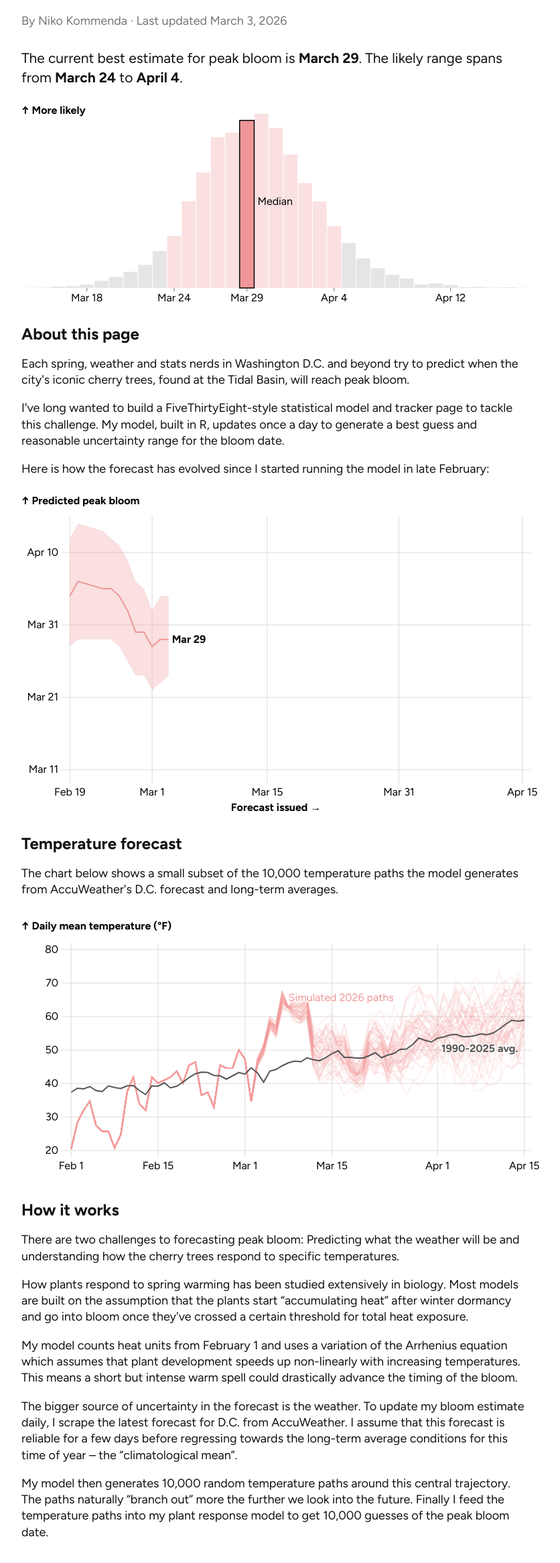
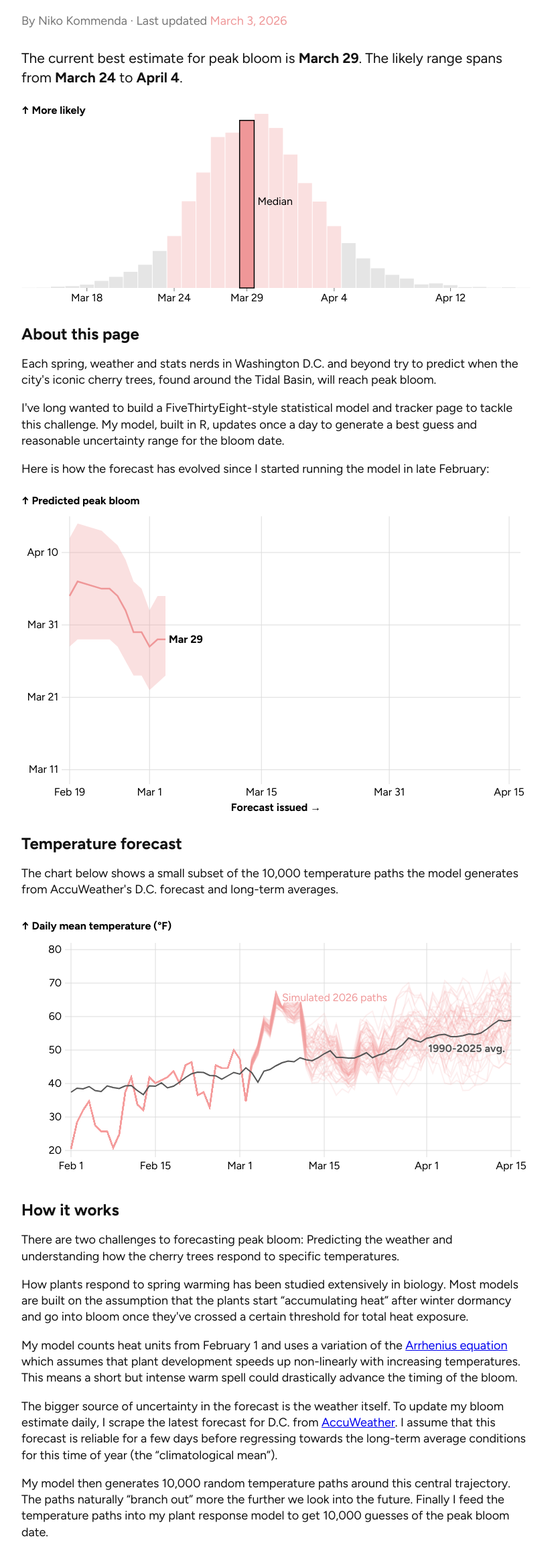
Before and after one commit to tinius/tinius.github.io, an Astro site: page /blossoms in a window 1280 px wide. Shown: the part 102-2436 px from the top of the page at 67% size, without its empty margins (228-1064 px from the left). Built offline with nearby package versions, Linux system fonts and the light colour scheme; Astro itself is replaced by a stand-in of ours.

Commit message:
some style tweaks to blossom tracker

```diff
--- a/src/components/blossoms/Byline.jsx
+++ b/src/components/blossoms/Byline.jsx
@@ -12,7 +12,7 @@ const Byline = () => {
 
     return <div className='byline'>
         <span className='date'></span>
-        <p className='name'>By Niko Kommenda · Last updated { formatDateLong(parseUTC( latest.forecast_date )) }, 2026</p></div>
+        <p className='name'>By Niko Kommenda · Last updated <span style={{color: '#EF9798'}}>{ formatDateLong(parseUTC( latest.forecast_date )) }, 2026</span></p></div>
 
 }
 
--- a/src/components/blossoms/ForecastOverTime.jsx
+++ b/src/components/blossoms/ForecastOverTime.jsx
@@ -26,7 +26,7 @@ const Forecast = ({}) => {
 
     const padding = {
         top: 40,
-        right : 0,
+        right : 20,
         bottom: 40,
         left : 60
     }
@@ -66,7 +66,7 @@ const Forecast = ({}) => {
 
     const yGs = [ 70, 80, 90, 100 ].map(doy => {
         return <g transform={`translate(0, ${ yScale(doy) })`}>
-            <line x1={padding.left} x2={width} stroke='#dcdcdc'></line>
+            <line x1={padding.left} x2={width - padding.right + 5} stroke='#dcdcdc'></line>
             <text x={padding.left - 5} y={5} className='ylabel'>{ formatDate(doyToDate(doy)) }</text>
         </g>
     })
--- a/src/components/blossoms/TemperatureChart.jsx
+++ b/src/components/blossoms/TemperatureChart.jsx
@@ -30,7 +30,7 @@ const TemperatureChart = () => {
     const height = 400
     const padding = {
         top : 50,
-        right: 0,
+        right: 20,
         bottom: 30,
         left : 65
     }
@@ -62,8 +62,8 @@ const TemperatureChart = () => {
 
     const yGs = [ 20, 30, 40, 50, 60, 70, 80 ].map(deg => {
         return <g transform={`translate(0, ${ yScale(deg) })`}>
-            <line x1={padding.left - 5} x2={width} stroke='#dcdcdc'></line>
-            <text y={5} x={ padding.left - 10 }
+            <line x1={padding.left} x2={width - padding.right + 5} stroke='#dcdcdc'></line>
+            <text y={5} x={ padding.left - 5 }
             className='ylabel'>{deg}{ deg === 90 ? 'F' : '' }</text>
         </g>
     })
--- a/src/pages/blossoms.mdx
+++ b/src/pages/blossoms.mdx
@@ -18,7 +18,7 @@ import Byline from "../components/blossoms/Byline";
 
 ## About this page
 
-Each spring, weather and stats nerds in Washington D.C. and beyond try to predict when the city's iconic cherry trees, found at the Tidal Basin, will reach peak bloom.
+Each spring, weather and stats nerds in Washington D.C. and beyond try to predict when the city's iconic cherry trees, found around the Tidal Basin, will reach peak bloom.
 
 I've long wanted to build a FiveThirtyEight-style statistical model and tracker page to tackle this challenge. My model, built in R, updates once a day to generate a best guess and reasonable uncertainty range for the bloom date.
 
@@ -34,12 +34,12 @@ The chart below shows a small subset of the 10,000 temperature paths the model g
 
 ## How it works
 
-There are two challenges to forecasting peak bloom: Predicting what the weather will be and understanding how the cherry trees respond to specific temperatures.
+There are two challenges to forecasting peak bloom: Predicting the weather and understanding how the cherry trees respond to specific temperatures.
 
 How plants respond to spring warming has been studied extensively in biology. Most models are built on the assumption that the plants start “accumulating heat” after winter dormancy and go into bloom once they've crossed a certain threshold for total heat exposure.
 
-My model counts heat units from February 1 and uses a variation of the Arrhenius equation which assumes that plant development speeds up non-linearly with increasing temperatures. This means a short but intense warm spell could drastically advance the timing of the bloom.
+My model counts heat units from February 1 and uses a variation of the <a href="https://en.wikipedia.org/wiki/Arrhenius_equation" target="_blank">Arrhenius equation</a> which assumes that plant development speeds up non-linearly with increasing temperatures. This means a short but intense warm spell could drastically advance the timing of the bloom.
 
-The bigger source of uncertainty in the forecast is the weather. To update my bloom estimate daily, I scrape the latest forecast for D.C. from AccuWeather. I assume that this forecast is reliable for a few days before regressing towards the long-term average conditions for this time of year – the “climatological mean”.
+The bigger source of uncertainty in the forecast is the weather itself. To update my bloom estimate daily, I scrape the latest forecast for D.C. from <a href="https://www.accuweather.com/en/us/washington/20006/march-weather/327659?year=2026" target="_blank">AccuWeather</a>. I assume that this forecast is reliable for a few days before regressing towards the long-term average conditions for this time of year (the “climatological mean”).
 
 My model then generates 10,000 random temperature paths around this central trajectory. The paths naturally “branch out” more the further we look into the future. Finally I feed the temperature paths into my plant response model to get 10,000 guesses of the peak bloom date.
--- a/src/styles/blossoms.scss
+++ b/src/styles/blossoms.scss
@@ -16,7 +16,7 @@ main p {
 
 .fc-median {
     stroke: $blossom;
-    stroke-width: 2;
+    stroke-width: 2.5;
     fill: none;
 }
 
```
